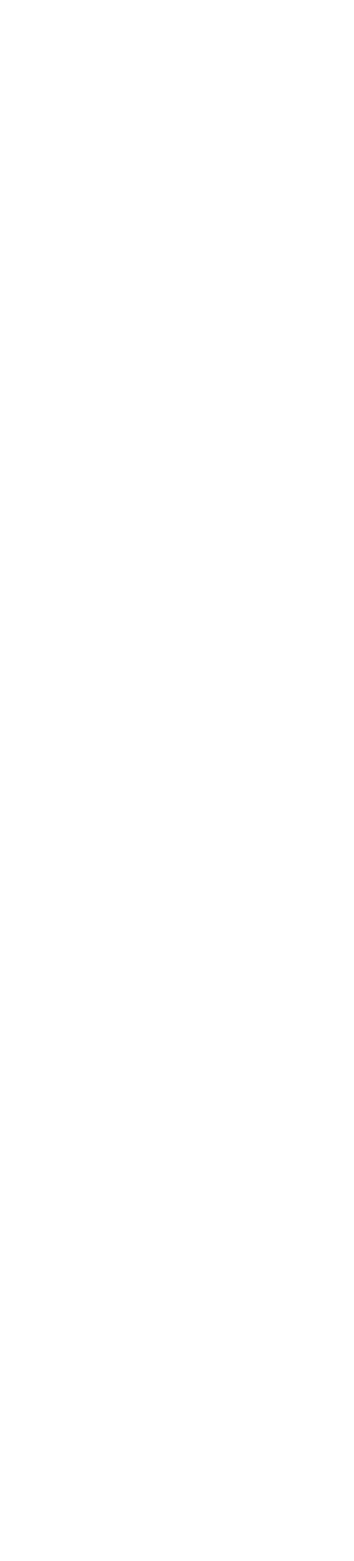
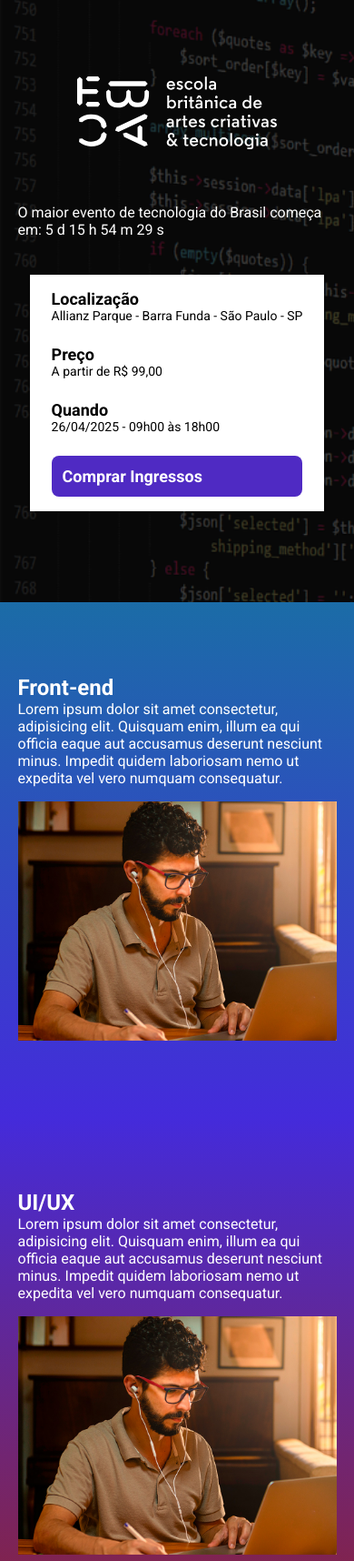
Before and after one commit to VilelaProgramador/ebak_tech_talks, a website built with Parcel: page src/index.html in a window 390 px wide. Shown: the top 1716 px of the page at 91% size. Before the commit the page ends 844 px from the top, so only its background shows below. Built offline with nearby package versions, Linux system fonts and the light colour scheme.

Commit message:
criando a contagem regressiva

```diff
--- a/package.json
+++ b/package.json
@@ -3,6 +3,7 @@
   "version": "1.0.0",
   "scripts": {
     "dev": "parcel src/index.html src/styles/main.scss src/scripts/main.js",
+    "build": "parcel build src/index.html src/styles/main.scss src/scripts/main.js --dist-dir dist --public-url ./",
     "test": "echo \"Error: no test specified\" && exit 1"
   },
   "keywords": [],
@@ -11,6 +12,7 @@
   "description": "",
   "devDependencies": {
     "@parcel/transformer-sass": "^2.14.4",
+    "events": "^3.3.0",
     "parcel": "^2.14.4",
     "sharp": "^0.33.5"
   }
--- a/src/index.html
+++ b/src/index.html
@@ -2,20 +2,85 @@
 <html lang="pt-br">
 <head>
     <meta charset="UTF-8">
+    <meta http-equiv="X-UA-Compatible" content="IE=edge">
     <meta name="viewport" content="width=device-width, initial-scale=1.0">
     <title>EBAC Tech Talks</title>
     <link rel="preconnect" href="https://fonts.googleapis.com">
     <link rel="preconnect" href="https://fonts.gstatic.com" crossorigin>
     <link href="https://fonts.googleapis.com/css2?family=Inconsolata:wght@200..900&family=Roboto:ital,wght@0,100..900;1,100..900&display=swap" rel="stylesheet">
     <link rel="stylesheet" href="styles/main.scss">
+    <link rel="stylesheet" href="https://unpkg.com/aos@next/dist/aos.css" />
 </head>
 <body>
     <header class="hero">
         <div class="container">
             <img class="hero__logo" src="./images/ebac_logo.svg" alt="ebac">
-            <p>O maior evento de tecnologia do Brasil começa em: 10d 12h 05m 10s</p>
+            <p>O maior evento de tecnologia do Brasil começa em: <span id="contador"></span></p>
+            <div class="infos-bar">
+                <ul class="infos-bar__infos">
+                    <li class="infos-bar__infos--item">
+                      <b>Localização</b>
+                      Allianz Parque - Barra Funda - São Paulo - SP
+                    </li>
+                    <li class="infos-bar__infos--item">
+                      <b>Preço</b>
+                      A partir de R$ 99,00
+                    </li>
+                    <li class="infos-bar__infos--item">
+                      <b>Quando</b>
+                      26/04/2025 - 09h00 às 18h00
+                    </li>
+                  </ul>
+                <a href="#" class="button button--primary">Comprar Ingressos</a>
+            </div>
         </div>
     </header>
+
+    <section class="event event--frontend" >
+        <div class="container" data-aos="fade-right">
+            <div class="event__details">
+                <h2 class="event_details_title">Front-end</h2>
+                <p class="event_details_description">
+                    Lorem ipsum dolor sit amet consectetur, adipisicing elit. Quisquam enim, illum ea qui officia eaque aut accusamus deserunt nesciunt minus. Impedit quidem laboriosam nemo ut expedita vel vero numquam consequatur.
+                </p>
+            </div>
+            <img class="event__image" src="./images/frontend.png" alt="frontend">
+        </div>
+    </section>
+    <section class="event event--ui-ux event--image-left" >
+        <div class="container" data-aos="fade-left">
+            <div class="event__details">
+                <h2 class="event_details_title">UI/UX</h2>
+                <p class="event_details_description">
+                    Lorem ipsum dolor sit amet consectetur, adipisicing elit. Quisquam enim, illum ea qui officia eaque aut accusamus deserunt nesciunt minus. Impedit quidem laboriosam nemo ut expedita vel vero numquam consequatur.
+                </p>
+            </div>
+            <img class="event__image" src="./images/frontend.png" alt="frontend">
+        </div>
+    </section>
+    <section class="event event--data-science">
+        <div class="container" data-aos="fade-right">
+            <div class="event__details">
+                <h2 class="event_details_title">Data Science</h2>
+                <p class="event_details_description">
+                    Lorem ipsum dolor sit amet consectetur, adipisicing elit. Quisquam enim, illum ea qui officia eaque aut accusamus deserunt nesciunt minus. Impedit quidem laboriosam nemo ut expedita vel vero numquam consequatur.
+                </p>
+            </div>
+            <img class="event__image" src="./images/frontend.png" alt="frontend">
+        </div>
+    </section>
+    <section class="event event--backend event--image-left">
+        <div class="container" data-aos="fade-left">
+            <div class="event__details">
+                <h2 class="event_details_title">Backend</h2>
+                <p class="event_details_description">
+                    Lorem ipsum dolor sit amet consectetur, adipisicing elit. Quisquam enim, illum ea qui officia eaque aut accusamus deserunt nesciunt minus. Impedit quidem laboriosam nemo ut expedita vel vero numquam consequatur.
+                </p>
+            </div>
+            <img class="event__image" src="./images/frontend.png" alt="frontend">
+        </div>
+    </section>
+    <script src="https://unpkg.com/aos@next/dist/aos.js"></script>
     <script src="scripts/main.js"></script>
 </body>
 </html>
--- a/src/scripts/main.js
+++ b/src/scripts/main.js
@@ -1 +1,34 @@
-console.log("Hello, world!");
+document.addEventListener('DOMContentLoaded', function () {
+    AOS.init({
+      once: true // anima apenas uma vez
+    });
+
+    const contador = document.getElementById('contador');
+    if (!contador) return;
+
+    const dataDoEvento = new Date('April 26 2025 09:00:00 GMT-0300');
+    const timeStampDoEvento = dataDoEvento.getTime();
+
+    const contaAsHoras = setInterval(function () {
+      const agora = new Date();
+      const timeStampAtual = agora.getTime();
+      const distanciaAteOEvento = timeStampDoEvento - timeStampAtual;
+
+      const diasEmMs = 1000 * 60 * 60 * 24;
+      const horasEmMs = 1000 * 60 * 60;
+      const minutoEmMs = 1000 * 60;
+      const segundosEmMs = 1000;
+
+      const diasAteOEvento = Math.floor(distanciaAteOEvento / diasEmMs);
+      const horasAteOEvento = Math.floor((distanciaAteOEvento % diasEmMs) / horasEmMs);
+      const minutosAteOEvento = Math.floor((distanciaAteOEvento % horasEmMs) / minutoEmMs);
+      const segundosAteOEvento = Math.floor((distanciaAteOEvento % minutoEmMs) / segundosEmMs);
+
+      contador.innerHTML = `${diasAteOEvento} d ${horasAteOEvento} h ${minutosAteOEvento} m ${segundosAteOEvento} s`;
+
+      if (distanciaAteOEvento < 0) {
+        clearInterval(contaAsHoras);
+        contador.innerHTML = 'O evento já aconteceu!';
+      }
+    }, 1000);
+  });
--- /dev/null
+++ b/src/styles/_event.scss
@@ -0,0 +1,64 @@
+@use 'variables';
+
+.event {
+    padding: 80px 0;
+    color: #000;
+
+    &.event--frontend {
+        background-image: linear-gradient(variables.$blue1, variables.$blue2);
+    }
+
+    &.event--ui-ux {
+        background-image: linear-gradient(variables.$blue2, variables.$pink);
+    }
+
+    &.event--data-science {
+        background-image: linear-gradient(variables.$pink, variables.$yellow);
+    }
+
+    &.event--backend {
+        background-image: linear-gradient(variables.$yellow, variables.$pink);
+    }
+
+    &.event--image-left {
+        .container {
+            flex-direction: row-reverse;
+        }
+    }
+
+    .container {
+        display: flex;
+        gap: 40px;
+    }
+
+    &__image {
+        max-width: 360px;
+    }
+
+    &__details {
+        &-title {
+            font-size: 18px;
+            font-weight: bold;
+            margin-bottom: 16px;
+        }
+
+        &-description {
+            line-height: 22px;
+        }
+    }
+
+    @media (max-width: 640px) {
+        .container {
+            display: block;
+        }
+
+        &__image {
+            width: 100%;
+        }
+
+        &__details {
+            margin-right: 0;
+            margin-bottom: 16px;
+        }
+    }
+}
--- a/src/styles/_hero.scss
+++ b/src/styles/_hero.scss
@@ -1,13 +1,47 @@
-hero {
+@use 'variables';
+
+.hero {
   padding-top: 64px;
   padding-bottom: 100px;
   background-image: url(../images/fundo.png);
   background-repeat: no-repeat;
   background-size: cover;
   position: relative;
+  z-index: 1;
 
   .container {
     position: relative;
+    display: flex;
+    flex-direction: column;
+    align-items: center;
+    justify-content: center;
+    gap: 40px;
+  }
+
+  &__text {
+    margin-top: 94px;
+    margin-bottom: 64px;
+    font-size: 64px;
+    line-height: 72px;
+    font-weight: 800;
+    text-align: center;
+    color: variables.$secondaryTextColor;
+  }
+
+  &__paragraph {
+    font-size: 60px;
+    line-height: 28px;
+    text-align: center;
+    color: variables.$secondaryTextColor;
+    max-width: 600px;
+    margin: 0 auto;
+  }
+
+  &__logo {
+    margin: 20px auto;
+    height: 80px;
+    display: block;
+    transform: matrix(1, 0, 0, 1, 0, 0);
   }
 
   &::before {
@@ -16,36 +50,9 @@ hero {
     left: 0;
     width: 100%;
     height: 100%;
-        background-color: #000;
+    background-color: variables.$secondaryTextColor;
     content: '';
     opacity: 0.7;
-    }
-
-    &__text {
-        margin-top: 64px;
-        margin-bottom: 64px;
-        font-size: 40px;
-        line-height: 56px;
-        font-weight: 800;
-    }
-
-    &__logo {
-        margin: 0 auto;
-        height: 80px;
-        display: block;
-    }
-
-    @media (max-width: 640px) {
-        padding: 40ox 0;
-
-        &__logo {
-            height: 40px;
-        }
-
-        &__text {
-            font-size: 22px;
-            line-height: 24px;
-            margin: 24px 0;
+    z-index: 0;
   }
 }
-}
--- /dev/null
+++ b/src/styles/_variables.scss
@@ -0,0 +1,8 @@
+$textColor: #fff;
+$secondaryTextColor: #000;
+
+$blue1: #1B6CA7;
+$blue2: #442BDB;
+$pink: #89223B;
+$yellow: #9C791D;
+$purple: #4F2AC3;
--- /dev/null
+++ b/src/styles/components/_buttons.scss
@@ -0,0 +1,32 @@
+@use '../variables';
+
+.button {
+    padding: 12px;
+    font-size: 18px;
+    font-weight: bold;
+    text-decoration: none;
+    text-align: center;
+    white-space: nowrap;
+    border-radius: 8px;
+    cursor: pointer;
+
+    &:hover {
+        background-color: indigo;
+    }
+
+    &--primary {
+        color: #fff;
+        background-color: variables.$purple;
+    }
+
+    @media (max-width: 640px) {
+        display: flex;
+        width: 100%;
+        align-items: center;
+    }
+
+    @media (max-width: 1024px) {
+        display: flex;
+        align-items: center;
+    }
+}
--- /dev/null
+++ b/src/styles/components/_infos_bar.scss
@@ -0,0 +1,47 @@
+@use '../variables';
+
+.infos-bar {
+  padding: 16px 24px;
+  background-color: #fff;
+  color: #000;
+  display: flex;
+  justify-content: space-between;
+  align-items: center;
+  flex-wrap: wrap;
+    gap: 40px;
+
+  &__infos {
+    display: flex;
+    gap: 40px;
+    flex-wrap: wrap;
+
+    &--item {
+      font-size: 14px;
+      color: #000;
+
+      b {
+        color: #000;
+        font-size: 18px;
+        display: block;
+      }
+    }
+  }
+
+  @media (max-width: 640px) {
+    display: block;
+
+    &__infos {
+      display: block;
+
+      &--item {
+        margin-bottom: 24px;
+      }
+    }
+  }
+
+  @media (max-width: 1024px) {
+    &__infos {
+      gap: 16px;
+    }
+  }
+}
--- a/src/styles/main.scss
+++ b/src/styles/main.scss
@@ -1,11 +1,21 @@
 @use 'hero';
+@use 'components/infos_bar';
+@use 'components/buttons';
+@use 'event';
+@use 'variables';
 
 * {
-    margin : 0;
-    padding : 0;
+  margin: 0;
+  padding: 0;
   box-sizing: border-box;
   font-family: 'Roboto', sans-serif;
-    color: #fff;
+  color: variables.$textColor;
+  list-style: none;
+}
+
+body {
+    background-color: #fff;
+    color: #000; // <- texto preto por padrão para o site
   }
 
 .container {
```
Also changed, not shown: 1 other file. Lines whose indentation alone changed are shown as unchanged.
